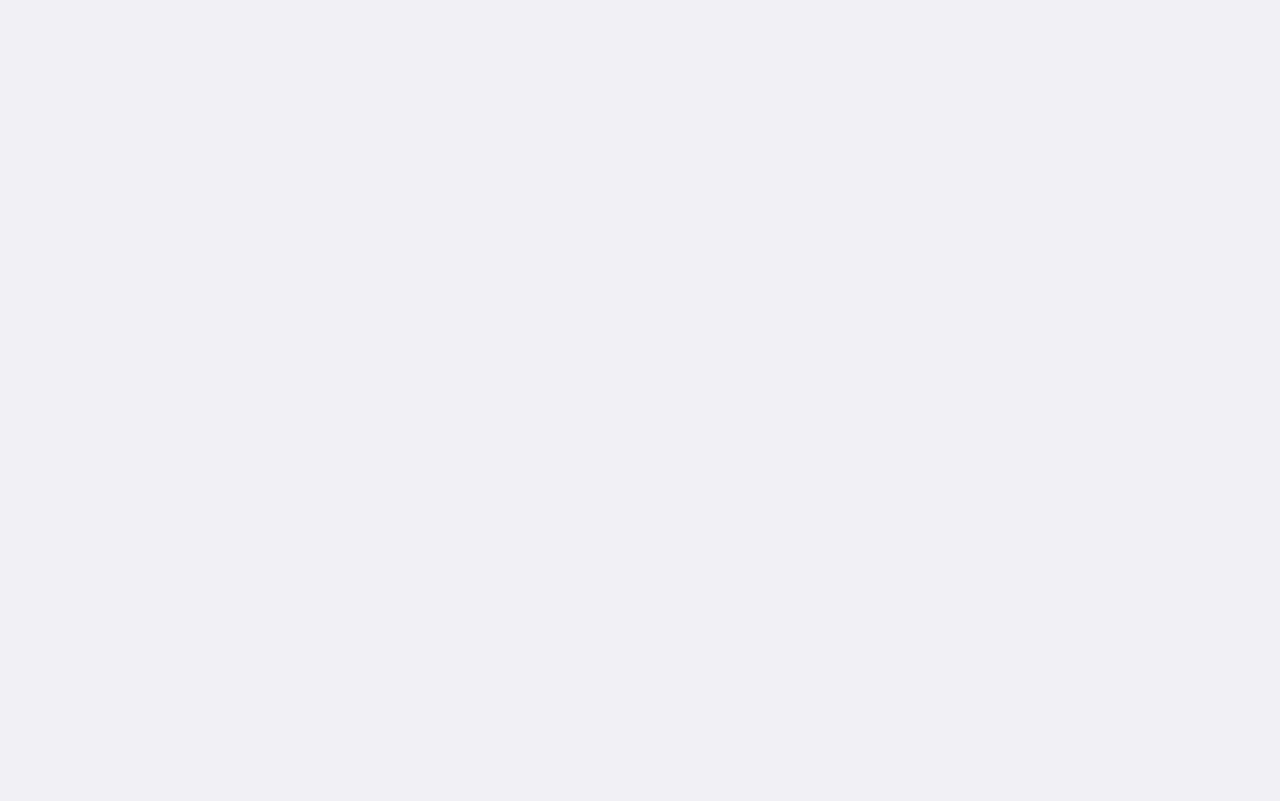
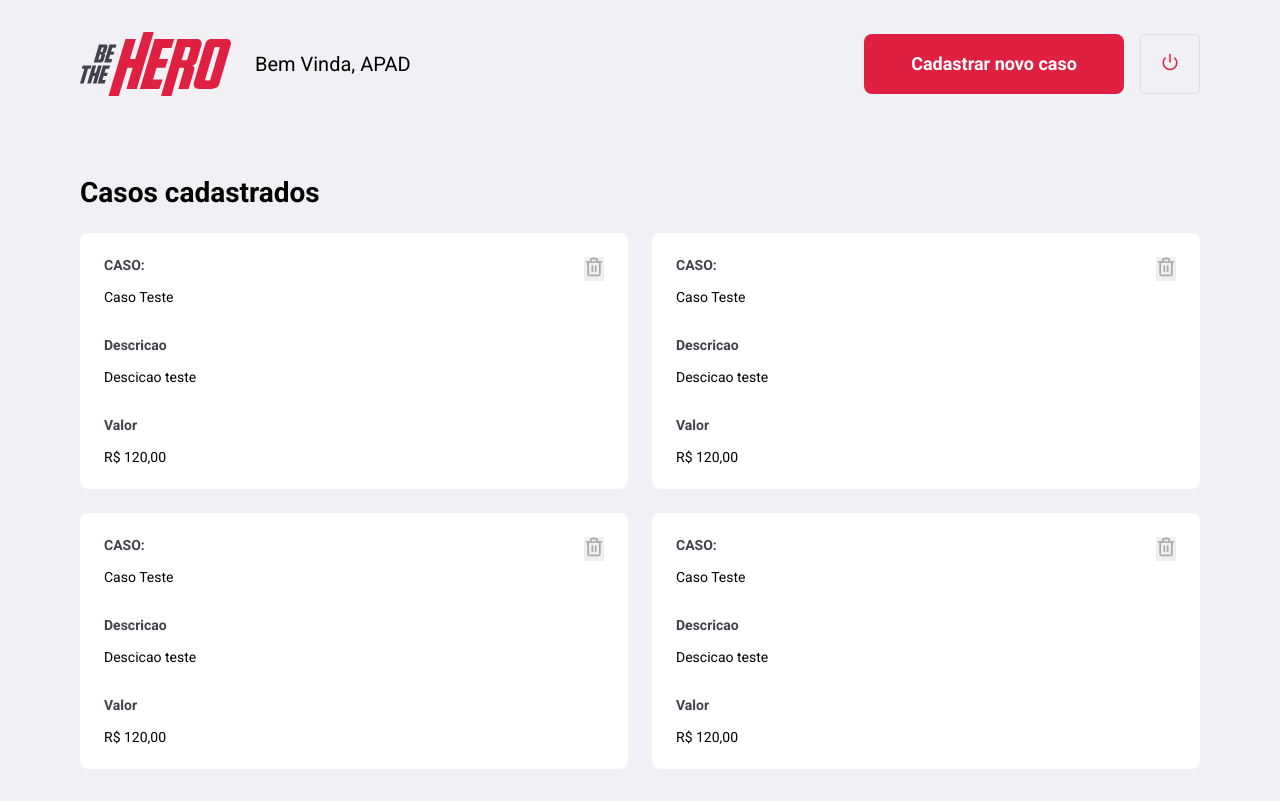
Before and after one commit to Deyveson/OminiStack, a React (Create React App) app in the folder frontend/: page /profile in a window 1280 px wide. Built offline with nearby package versions, Linux system fonts and the light colour scheme.

Commit message:
Cadastrando a ong

```diff
--- a/frontend/package.json
+++ b/frontend/package.json
@@ -6,6 +6,7 @@
     "@testing-library/jest-dom": "^4.2.4",
     "@testing-library/react": "^9.3.2",
     "@testing-library/user-event": "^7.1.2",
+    "axios": "^0.19.2",
     "react": "^16.13.1",
     "react-dom": "^16.13.1",
     "react-icons": "^3.9.0",
--- a/frontend/src/App.js
+++ b/frontend/src/App.js
@@ -1,8 +1,8 @@
 import React from 'react';
 
-import './global.css'
+import './global.css';
 
-import Routes from './routes'
+import Routes from './routes';
 
 function App() {
    return (
--- a/frontend/src/global.css
+++ b/frontend/src/global.css
@@ -30,6 +30,19 @@
     padding: 0 24px;
 }
 
+form textarea {
+    width: 100%;
+    resize: vertical;
+    min-height: 140px;
+    height: 60px;
+    color: #333;
+    border: 1px solid #dcdce6;
+    border-radius: 8px;
+    padding: 16px 24px;
+    line-height: 24px;
+}
+
+
 .button {
     width: 100%;
     height: 60px;
@@ -53,7 +66,7 @@
 }
 
 
-.back-link form a{
+.back-link{
     display: flex;
     align-items: center;
     margin-top: 40px;
@@ -64,10 +77,10 @@
     transition: opacity 0.2s;
 }
 
-.back-link form a svg {
+.back-link svg {
     margin-right: 8px;
 }
 
-.back-link form a:hover {
-    opacity: 0.8;;
+.back-link:hover {
+    opacity: 0.8;
 }
--- a/frontend/src/pages/Logon/styles.css
+++ b/frontend/src/pages/Logon/styles.css
@@ -6,7 +6,7 @@
 
     display: flex;
     align-items: center;
-    justify-content: center;
+    justify-content: space-between;
 }
 
 .logon-container section.form {
@@ -23,22 +23,3 @@
     font-size: 32px;
     margin-bottom: 32px;
 }
-
-.logon-container section.form form a{
-    display: flex;
-    align-items: center;
-    margin-top: 40px;
-    color: #41414d;
-    font-size: 18px;
-    text-decoration: none;
-    font-weight: 500;
-    transition: opacity 0.2s;
-}
-
-.logon-container section.form form a svg {
-    margin-right: 8px;
-}
-
-.logon-container section.form form a:hover {
-    opacity: 0.8;;
-}
--- /dev/null
+++ b/frontend/src/pages/NewIncident/index.js
@@ -0,0 +1,42 @@
+import React from 'react';
+import {Link} from 'react-router-dom';
+import {FiArrowLeft} from 'react-icons/fi';
+
+import './styles.css';
+
+import logoimg from '../../assets/logo.svg';
+export default function NewIncidents (){
+    return (
+        <div className="new-incident-container">
+        <div className="content">
+
+            <section>
+
+                <img src={logoimg} alt="Be The Hero"/>
+
+                <h1>Cadastrar novo caso</h1>
+
+                <p>
+                    Descreva o caso detalhadamente para encontrar um heroí para resolver isso.
+                </p>
+
+                <Link className="back-link" to="/profile">
+                    <FiArrowLeft size={16} color="#E02041" />
+                    Voltar para home
+                </Link>
+
+            </section>
+
+            <form >
+
+                <input placeholder="Titulo do caso" />
+                <textarea placeholder="Descrição" />
+                <input placeholder="Valor em reais" />
+
+                <button className="button" type="submit"> Cadastrar </button>
+
+            </form>
+        </div>
+    </div>
+    )
+}
--- /dev/null
+++ b/frontend/src/pages/NewIncident/styles.css
@@ -0,0 +1,48 @@
+.new-incident-container {
+    width: 100%;
+    max-width: 1120px;
+    height: 100vh;
+    margin:  0 auto;
+
+    display: flex;
+    align-items: center;
+    justify-content: center;
+}
+
+.new-incident-container .content {
+    width: 100%;
+    padding: 96px;
+    background: #f0f0f5;
+    box-shadow: 0 0 100px rgb(0, 0, 0, 0.1);
+    border-radius: 8px;
+
+    display: flex;
+    justify-content: space-between;
+    align-items: center;
+}
+
+.new-incident-container .content section {
+    width: 100%;
+    max-width: 380px;
+}
+
+.new-incident-container .content section h1 {
+    margin: 64px 0 32px;
+    font-size: 32px;
+}
+
+.new-incident-container .content section p {
+    font-size: 18px;
+    color: #737380;
+    line-height: 32px;
+}
+
+.new-incident-container .content form {
+    width: 100%;
+    max-width: 450px;
+}
+
+.new-incident-container .content form input,
+.new-incident-container .content form textarea {
+    margin-top: 8px;
+}
--- /dev/null
+++ b/frontend/src/pages/Profile/index.js
@@ -0,0 +1,90 @@
+import React from 'react';
+import { Link } from 'react-router-dom';
+import {FiPower, FiTrash2} from 'react-icons/fi';
+
+import './styles.css'
+
+import logoImg from '../../assets/logo.svg';
+
+export default function Profile() {
+    return (
+        <div className="profile-container">
+            <header>
+
+                <img src={logoImg} alt="Be The Hero"/>
+
+                <span>Bem Vinda, APAD</span>
+
+                <Link className="button" to="/incidents/new">Cadastrar novo caso</Link>
+
+                <button type="button">
+                    <FiPower size={18} color="#E02041" />
+                </button>
+
+            </header>
+
+            <h1>
+                Casos cadastrados
+            </h1>
+
+            <ul>
+                <li>
+                    <strong>CASO:</strong>
+                    <p>Caso Teste</p>
+
+                    <strong>Descricao</strong>
+                    <p>Descicao teste</p>
+
+                    <strong>Valor</strong>
+                    <p>R$ 120,00</p>
+
+                    <button type="button">
+                        <FiTrash2 size={20} color="a8a8b3"/>
+                    </button>
+                </li>
+                <li>
+                    <strong>CASO:</strong>
+                    <p>Caso Teste</p>
+
+                    <strong>Descricao</strong>
+                    <p>Descicao teste</p>
+
+                    <strong>Valor</strong>
+                    <p>R$ 120,00</p>
+
+                    <button type="button">
+                        <FiTrash2 size={20} color="a8a8b3"/>
+                    </button>
+                </li>
+                <li>
+                    <strong>CASO:</strong>
+                    <p>Caso Teste</p>
+
+                    <strong>Descricao</strong>
+                    <p>Descicao teste</p>
+
+                    <strong>Valor</strong>
+                    <p>R$ 120,00</p>
+
+                    <button type="button">
+                        <FiTrash2 size={20} color="a8a8b3"/>
+                    </button>
+                </li>
+                <li>
+                    <strong>CASO:</strong>
+                    <p>Caso Teste</p>
+
+                    <strong>Descricao</strong>
+                    <p>Descicao teste</p>
+
+                    <strong>Valor</strong>
+                    <p>R$ 120,00</p>
+
+                    <button type="button">
+                        <FiTrash2 size={20} color="a8a8b3"/>
+                    </button>
+                </li>
+            </ul>
+        </div>
+    )
+}
--- /dev/null
+++ b/frontend/src/pages/Profile/styles.css
@@ -0,0 +1,80 @@
+.profile-container {
+    width: 100%;
+    max-width: 1180px;
+    padding: 0 30px;
+    margin: 32px auto;
+}
+
+.profile-container header {
+    display: flex;
+    align-items: center;
+}
+
+.profile-container header span {
+    font-size: 20px;
+    margin-left: 24px;
+}
+
+.profile-container header img {
+    height: 64px;
+}
+
+.profile-container header a {
+    width: 260px;
+    margin-left: auto;
+    margin-top: 0;
+}
+
+.profile-container header button {
+    height: 60px;
+    width: 60px;
+    border-radius: 4px;
+    border: 1px solid #dcdce6;
+    background: transparent;
+    margin-left: 16px;
+    transition: border-color 0.2s;
+}
+
+.profile-container header button:hover {
+    border-color: #999;
+}
+
+.profile-container h1 {
+    margin-top: 80px;
+    margin-bottom: 24px;
+}
+
+.profile-container ul {
+    display: grid;
+    grid-template-columns: repeat(2, 1fr);
+    grid-gap: 24px;
+    list-style: none;
+}
+
+.profile-container ul li {
+    background: #FFF;
+    padding: 24px;
+    border-radius: 8px;
+    position: relative;
+}
+
+.profile-container ul li button {
+    position: absolute;
+    right: 24px;
+    top: 24px;
+    border: 0;
+}
+
+.profile-container ul li button:hover{
+    opacity: 0.8;
+}
+
+.profile-container ul li strong {
+    display: block;
+    margin-bottom: 16px;
+    color: #41414d;
+}
+
+.profile-container ul li p + strong {
+    margin-top: 32px;
+}
--- a/frontend/src/routes.js
+++ b/frontend/src/routes.js
@@ -3,6 +3,8 @@
 
 import Logon from './pages/Logon';
 import Register from './pages/Register';
+import Profile from './pages/Profile';
+import NewIncident from './pages/NewIncident';
 
 export default function Routes () {
     return (
@@ -10,6 +12,8 @@
             <Switch>
                 <Route path="/" exact component={Logon} />
                 <Route path="/register"component={Register} />
+                <Route path="/profile" component={Profile} />
+                <Route path="/incidents/new" component={NewIncident} />
             </Switch>
         </BrowserRouter>
     )
--- /dev/null
+++ b/frontend/src/services/api.js
@@ -0,0 +1,7 @@
+import axios from 'axios';
+
+const api = axios.create({
+    baseURL: 'http://localhost:3333',
+})
+
+export default api;
```
Also changed, not shown: frontend/src/pages/Register/index.js (+68 -10 lines), 2 other files (tests, documents, lock files or other folders).
